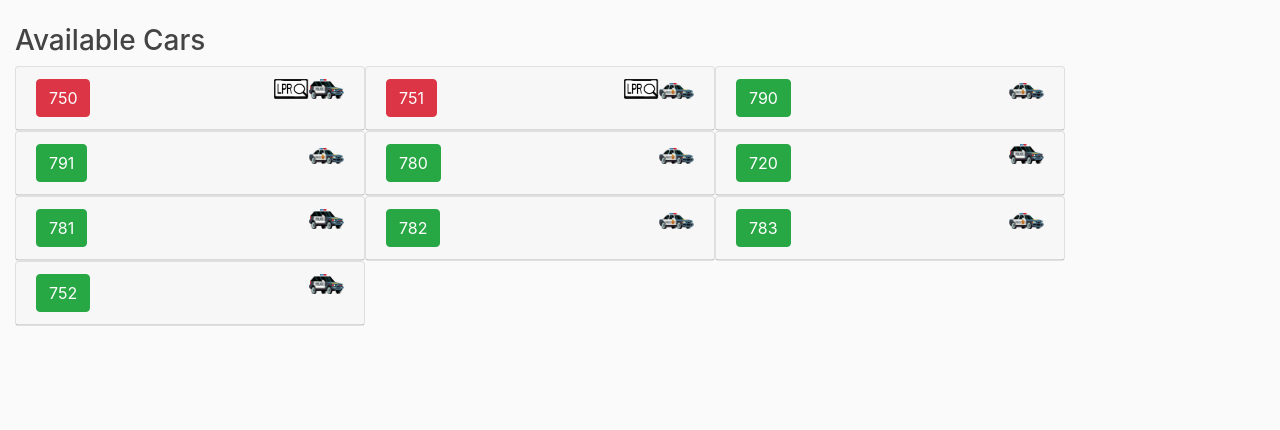
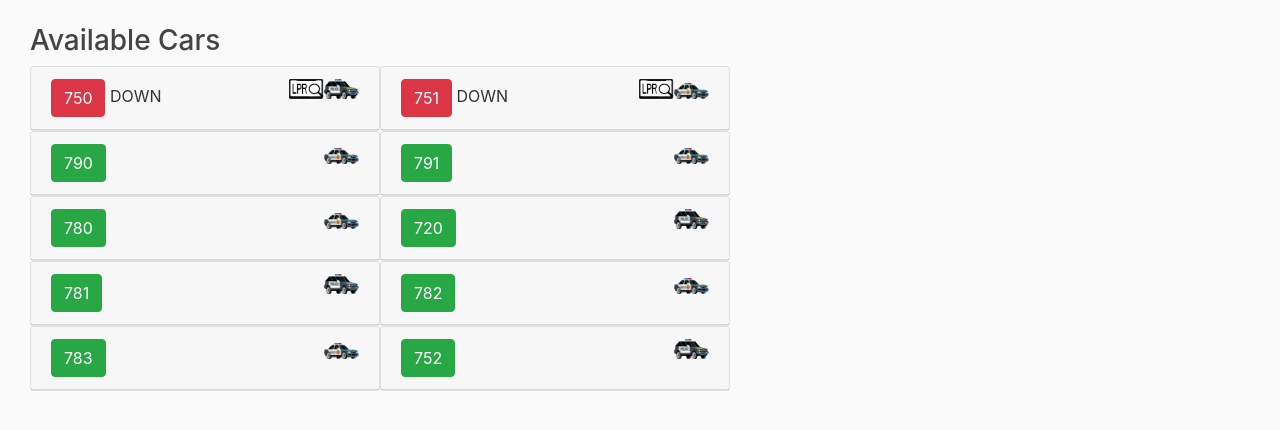
Before and after one commit to tdhillon-552/vTrakproj, a Django app: page /about in a window 1280 px wide. Shown: the part 56-486 px from the top of the page. Run offline with Django 3.2, Linux system fonts and the light colour scheme; data comes from the database, SQL or seed files in the repository; some libraries are stand-ins or nearby versions.

Commit message:
about page with new column

```diff
--- a/vTrak/templates/vTrak/about.html
+++ b/vTrak/templates/vTrak/about.html
@@ -5,6 +5,10 @@
 {% endblock %}
 
 {% block content %}
+
+    <div class="container-fluid">
+        <div class="row align-items-start">
+            <div class="col-10">
             <h3>Available Cars</h3>
                 <div class="d-flex flex-wrap">
                     {% for veh in Vehicleinfo %}
@@ -18,6 +22,7 @@
                                                     aria-controls="collapse{{ veh.id }}">
                                                 {{ veh.vehnum }}
                                             </button>
+                                            <div style="display: inline">DOWN </div>
                                         {% elif veh.status_id == 3 %}
                                             <button class="btn btn-secondary" data-toggle="collapse"
                                                     href="#collapseInfo{{ veh.id }}" aria-expanded="true"
@@ -134,4 +139,8 @@
                         {% endif %}
                     {% endfor %}
                 </div>
+            </div>
+        </div>
+    </div>
+
 {% endblock content %}
```
Lines whose indentation alone changed are shown as unchanged.
